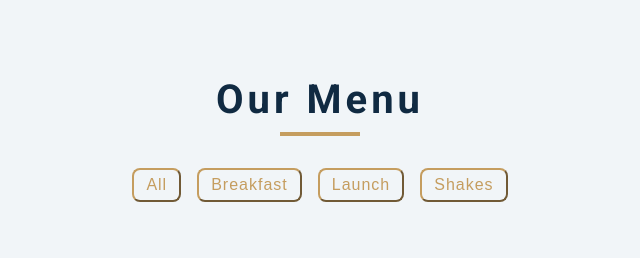
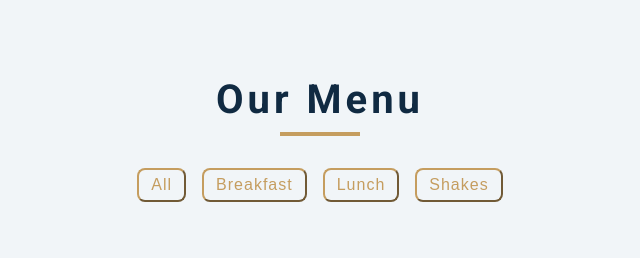
Before and after one commit to walidBouguima/Vanilla_Menu, a plain HTML site: page index.html in a window 1280 px wide. Shown: the top 258 px of the page, 320-960 px from the left. Drawn offline with nearby package versions, Linux system fonts and the light colour scheme.

Commit message:
Add data-id to all buttons to access their data ids upon clicking. Then I fixed minor typo to much the menu array category orthography

```diff
--- a/index.html
+++ b/index.html
@@ -20,10 +20,10 @@
       </div>
       <!--filter buttons-->
       <div class="btn-container">
-        <button class="filter-btn" type="button">All</button>
-       <button class="filter-btn" type="button">Breakfast</button>
-       <button class="filter-btn" type="button">Launch</button>
-       <button class="filter-btn" type="button">Shakes</button>
+        <button class="filter-btn" type="button" data-id="all">All</button>
+       <button class="filter-btn" type="button" data-id="breakfast">Breakfast</button>
+       <button class="filter-btn" type="button" data-id="lunch">Lunch</button>
+       <button class="filter-btn" type="button" data-id="shakes">Shakes</button>
       </div>
        <!--menu items-->
        <div class="section-center">
```
